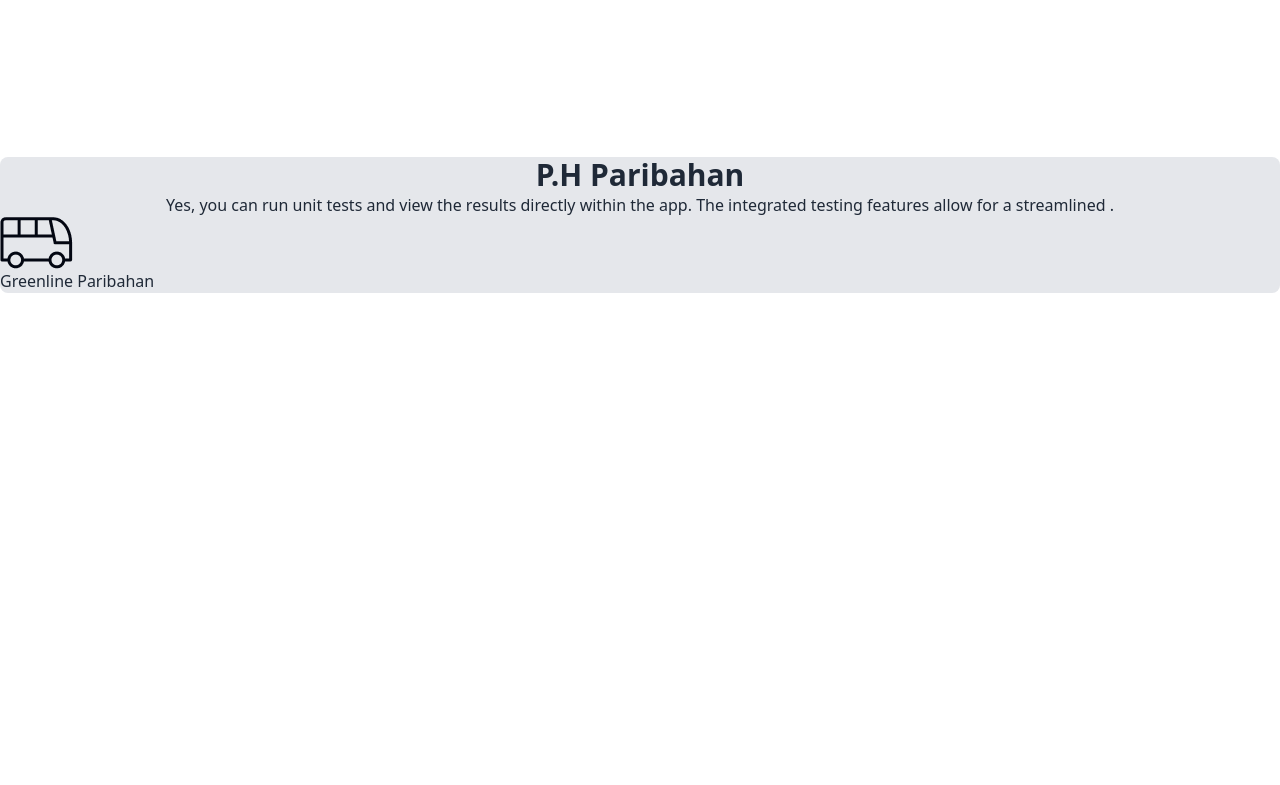
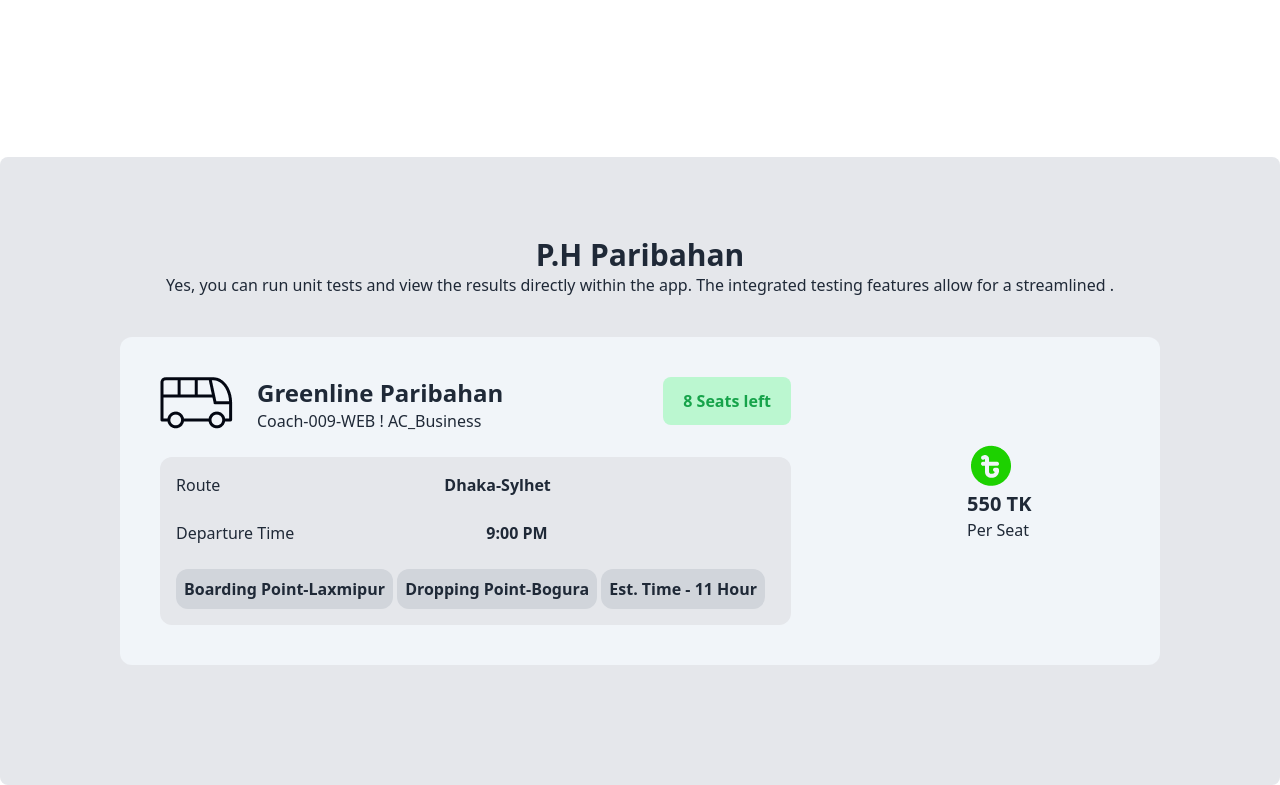
Before and after one commit to sarna375/online-ticket, a plain HTML site: page index.html in a window 1280 px wide. Shown: the part 1487-2272 px from the top of the page. Before the commit the page ends 1780 px from the top, so only its background shows below. Drawn offline with nearby package versions, Linux system fonts and the light colour scheme.

Commit message:
added seat-1 sec

```diff
--- a/index.html
+++ b/index.html
@@ -100,27 +100,66 @@
 
 
         <!-- poribohon section -->
-        <div class="bg-gray-200 rounded-lg">
+        <div class="bg-gray-200 rounded-lg p-20">
             <div class="flex flex-col justify-center items-center">
                 <h1 class="text-3xl font-bold"> P.H Paribahan</h1>
                 <p>Yes, you can run unit tests and view the results directly within the app. The    integrated testing features allow for a streamlined .</p>
             </div>
 
-            <!-- green poribohon sec -->
-            <div>
-                <div>
-                     <img src="images/bus-logo.png" alt="">
+
+            <!-- pura -->
+            <div class=" flex flex-row p-10 gap-44 bg-slate-100 m-10 rounded-xl">
+
+                <!-- left-side -->
+                <div class="flex flex-col">
+
+                    <!-- up-2 -->
+                        <div class="flex flex-row gap-40">
+                            <div class="flex flex-row gap-6">
+                                <div>
+                                     <img src="images/bus-logo.png" alt="">
+                                </div>
+                                <div>
+                                    <h2 class="font-bold text-2xl">Greenline Paribahan</h2>
+                                    <p>Coach-009-WEB ! AC_Business</p>
+                                </div>
+                            </div>
+                            <div><button class="bg-green-200 text-green-600 px-5 py-3 rounded-lg font-bold">8 Seats left</button></div>
+                        </div>
+
+                    <!-- down -->
+                    <div class="bg-gray-200 rounded-xl mt-6 px-4 py-4 ">
+                        <div class="flex flex-row gap-56">
+                            <p>Route</p>
+                            <p class="font-bold">Dhaka-Sylhet</p>
+                        </div><br>
+                        <div class="flex flex-row gap-48">
+                            <p>Departure Time</p>
+                            <p class="font-bold">9:00 PM</p>
+                        </div><br>
+                        <div>
+                            <button class="bg-gray-300 rounded-xl p-2 font-bold">Boarding Point-Laxmipur</button>
+                            <button class="bg-gray-300 rounded-xl p-2 font-bold">Dropping Point-Bogura</button>
+                            <button class="bg-gray-300 rounded-xl p-2 font-bold">Est. Time - 11 Hour</button>
+
+
+                        </div>
+                    </div>
                 </div>
-                <div>
-                    <h2>Greenline Paribahan</h2>
-                    <p></p>
-                </div>
+
+                <!-- right-side -->
+                    <div class="mt-16">
+                        <img src="images/fare.png" alt="">
+                        <h1 class="font-bold text-xl">550 TK</h1>
+                        <p>Per Seat</p>
+                    </div>
             </div>
+        </div>
 
 
 
 
-        </div>
+        <!-- sea -->
 
     </main>
 
```
Also changed, not shown: left.html (added, +44 -0 lines).
